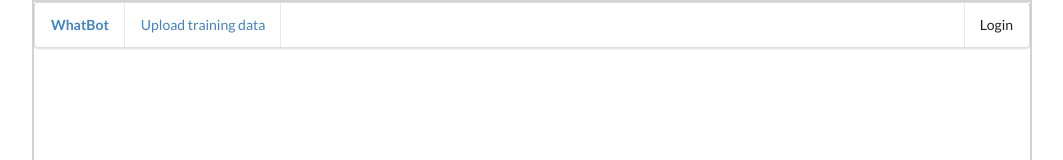
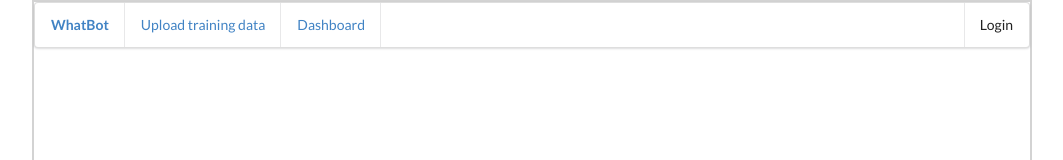
Before and after one commit to Bennyhwanggggg/WhatBot, a React (Create React App) app in the folder frontend/: page /upload in a window 1280 px wide. Shown: the top 160 px of the page, without its empty margins (108-1171 px from the left). Built offline with nearby package versions, Linux system fonts and the light colour scheme.

Commit message:
init dashboard

```diff
--- a/frontend/src/components/App.js
+++ b/frontend/src/components/App.js
@@ -2,7 +2,8 @@ import React from 'react';
 import { Router, Route, Switch } from 'react-router-dom';
 import Header from './Header';
 import ChatRoom from './ChatRoom';
-import Upload from './Upload'
+import Upload from './Upload';
+import Dashboard from './Dashboard';
 
 import history from '../history';
 import './App.css';
@@ -37,6 +38,7 @@ class App extends React.Component {
             <Switch>
               <Route path="/" exact component={ChatRoom} />
               <Route path="/upload" exact component={Upload} />
+              <Route path="/dashboard" exact component={Dashboard} />
             </Switch>
           </React.Fragment>
         </Router>
--- a/frontend/src/components/Header.js
+++ b/frontend/src/components/Header.js
@@ -14,6 +14,11 @@ const Header = () => {
             Upload training data
           </Link>
         </div>
+        <div className="item">
+          <Link to="/dashboard">
+            Dashboard
+          </Link>
+        </div>
         <div className="right item">
             Login
         </div>
```
